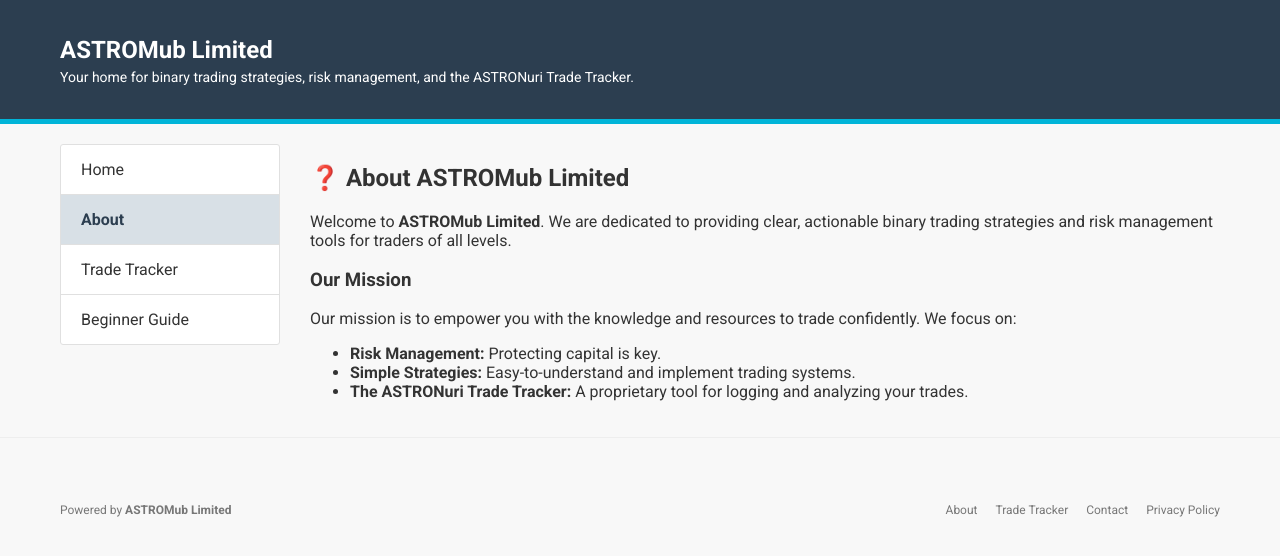
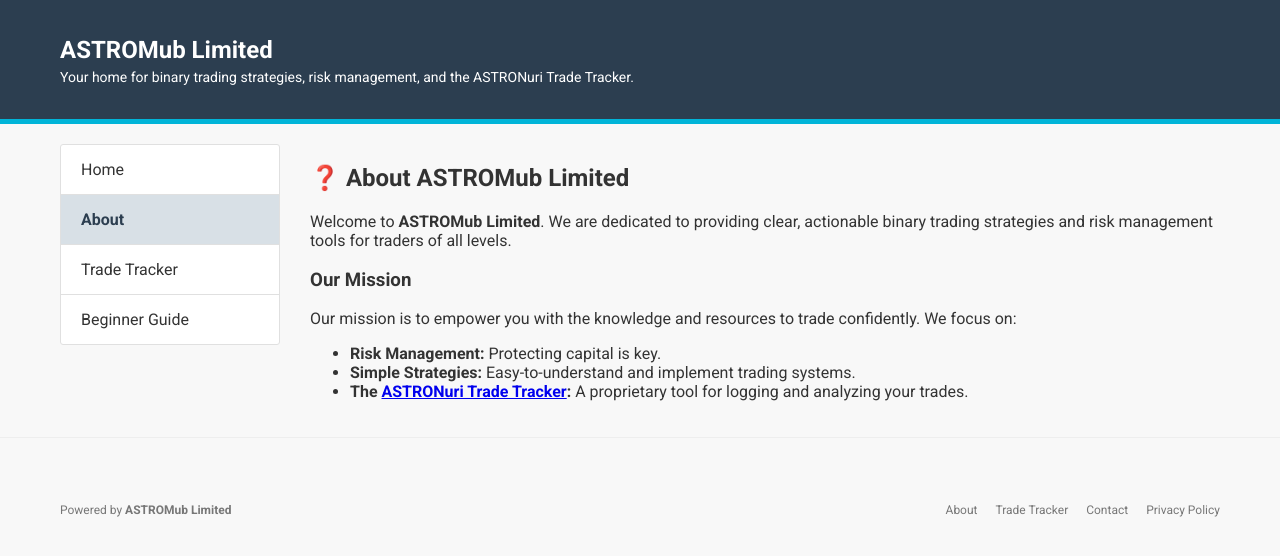
Before and after one commit to astromub/silver-umbrella, a Jekyll site: the page built from about.md, in a window 1280 px wide. Shown: the top 556 px of the page. Built offline with Jekyll 4.4.1, drawn with Linux system fonts in a browser that asks for light colours; part of the change alters nothing that is shown.

```diff
--- a/about.md
+++ b/about.md
@@ -15,4 +15,4 @@ Our mission is to empower you with the knowledge and resources to trade confiden
 
 * **Risk Management:** Protecting capital is key.
 * **Simple Strategies:** Easy-to-understand and implement trading systems.
-* **The ASTRONuri Trade Tracker:** A proprietary tool for logging and analyzing your trades.
+* **The [ASTRONuri Trade Tracker](https://astromub.github.io/silver-umbrella/trade-tracker/):** A proprietary tool for logging and analyzing your trades.
```
